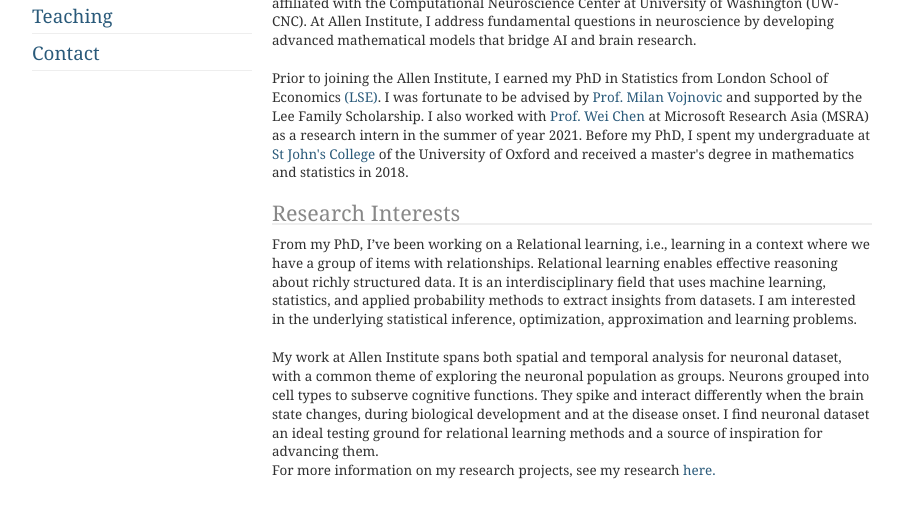
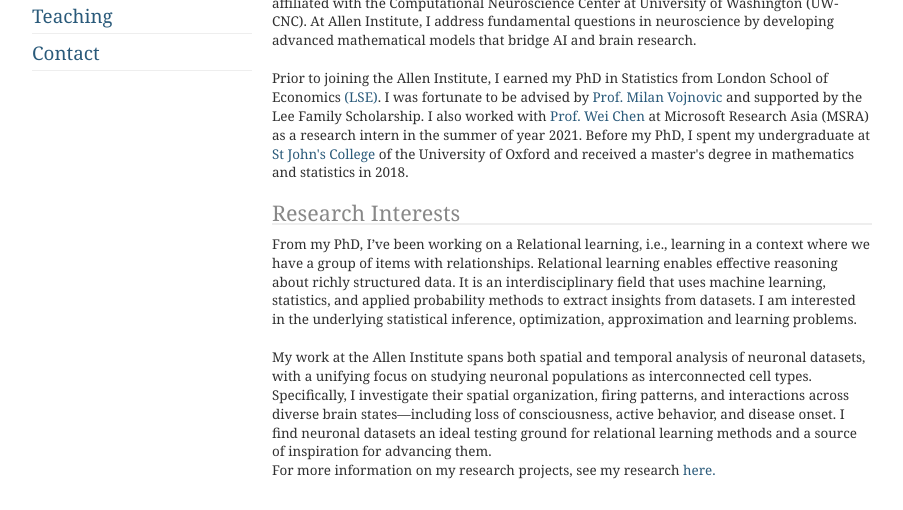
Before and after one commit to yiliuw/yiliuw.github.io, a plain HTML site: page index.html in a window 1280 px wide. Shown: the part 313-823 px from the top of the page, without its empty margins (178-1081 px from the left). Drawn offline with Linux system fonts and the light colour scheme.

Commit message:
Update index.html

```diff
--- a/index.html
+++ b/index.html
@@ -54,7 +54,7 @@
 					<p>From my PhD, I’ve been working on a Relational learning, i.e., learning in a context where we have a group of items with relationships.  Relational learning enables effective reasoning about richly structured data. It is an interdisciplinary field that uses machine learning, statistics, and applied probability methods to extract insights from datasets. I am interested in the underlying statistical inference, optimization, approximation and learning problems.</p>
 					<br>
 
-					<p>My work at Allen Institute spans both spatial and temporal analysis for neuronal dataset, with a common theme of exploring the neuronal population as groups. Neurons grouped into cell types to subserve cognitive functions. They spike and interact differently when the brain state changes, during biological development and at the disease onset. I find neuronal dataset an ideal testing ground for relational learning methods and a source of inspiration for advancing them.
+					<p>My work at the Allen Institute spans both spatial and temporal analysis of neuronal datasets, with a unifying focus on studying neuronal populations as interconnected cell types. Specifically, I investigate their spatial organization, firing patterns, and interactions across diverse brain states—including loss of consciousness, active behavior, and disease onset. I find neuronal datasets an ideal testing ground for relational learning methods and a source of inspiration for advancing them.
 					<br>
 					For more information on my research projects, see my research <a href="research.html">here.</a></p>
 				</div>
```
